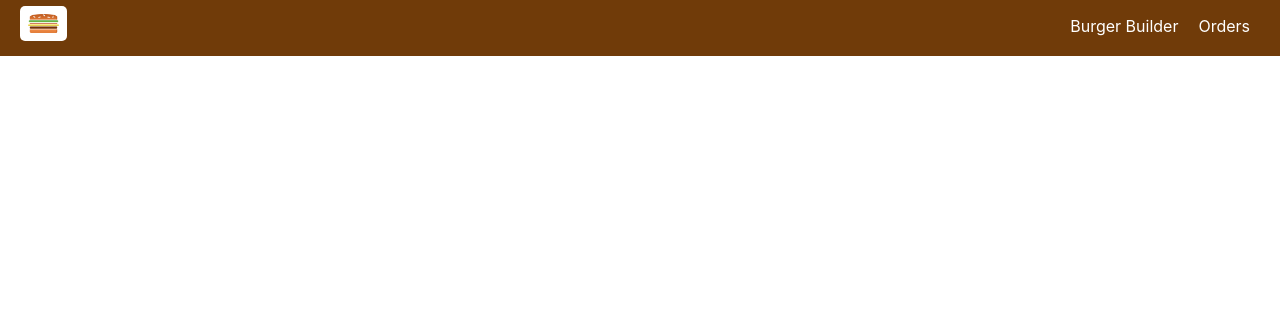
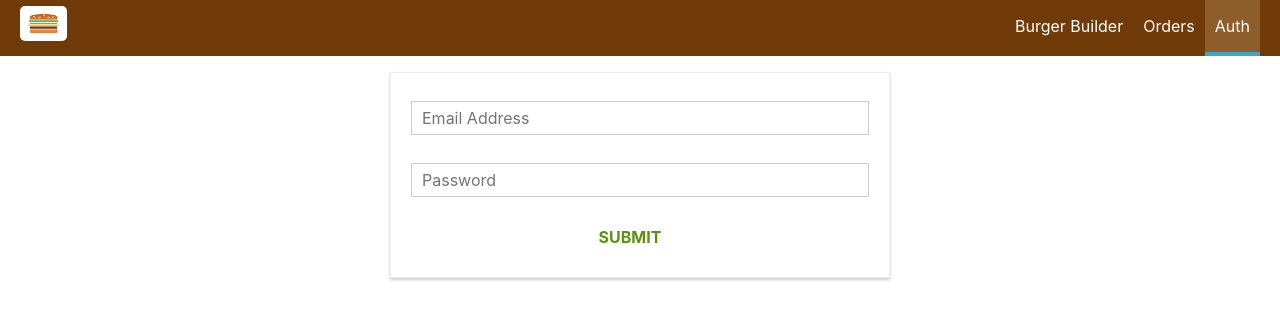
Before and after one commit to pokuk76/burger-builder, a React app: page /auth in a window 1280 px wide. Shown: the top 320 px of the page. Built offline with nearby package versions, Linux system fonts and the light colour scheme.

Commit message:
Required App Adjustments and Adding an Auth Form

```diff
--- a/src/App.js
+++ b/src/App.js
@@ -5,6 +5,7 @@
 import BurgerBuilder from './containers/BurgerBuilder/BurgerBuilder';
 import Checkout from './containers/Checkout/Checkout';
 import Orders from './containers/Orders/Orders';
+import Auth from './containers/Auth/Auth';
 
 // function App() {
 //   return (
@@ -22,6 +23,7 @@
           <Switch >
             <Route path="/checkout" component={Checkout} />
             <Route path="/orders" component={Orders} />
+            <Route path="/auth" component={Auth} />
             <Route path="/" exact component={BurgerBuilder} />
           </Switch>
 
--- a/src/components/Navigation/NavigationItems/NavigationItems.js
+++ b/src/components/Navigation/NavigationItems/NavigationItems.js
@@ -7,6 +7,7 @@
     <ul className={classes.NavigationItems}>
         <NavigationItem link="/" exact>Burger Builder</NavigationItem>
         <NavigationItem link="/orders">Orders</NavigationItem>
+        <NavigationItem link="/auth">Auth</NavigationItem>
     </ul>
 );
 
--- /dev/null
+++ b/src/containers/Auth/Auth.js
@@ -0,0 +1,124 @@
+import React, { Component } from 'react';
+
+import Button from '../../components/UI/Button/Button';
+import Spinner from '../../components/UI/Spinner/Spinner';
+import Input from '../../components/UI/Input/Input';
+
+import classes from './Auth.module.css';
+
+class Auth extends Component {
+    state = {
+        controls: {
+            email: {
+                elementType: 'input',
+                elementConfig: {
+                    // Default HTML property names
+                    type: 'email',
+                    placeholder: 'Email Address'
+                },
+                value: '',
+                validation: {
+                    required: true,
+                    isEmail: true,
+                },
+                valid: false,
+                touched: false,
+            },
+            password: {
+                elementType: 'input',
+                elementConfig: {
+                    // Default HTML property names
+                    type: 'password',
+                    placeholder: 'Password'
+                },
+                value: '',
+                validation: {
+                    required: true,
+                    minLength: 6,   // Min length for Firebase
+                },
+                valid: false,
+                touched: false,
+            },
+        },
+    }
+
+    checkValidity(value, rules) {
+        let isValid = true;
+        if (!rules) {
+            return true;
+        }
+
+        if (rules.required) {
+            isValid = value.trim() !== '' && isValid;
+        }
+
+        if (rules.minLength) {
+            isValid = value.length >= rules.minLength && isValid
+        }
+
+        if (rules.maxLength) {
+            isValid = value.length <= rules.maxLength && isValid
+        }
+
+        if (rules.isEmail) {
+            const pattern = /[a-z0-9!#$%&'*+/=?^_`{|}~-]+(?:\.[a-z0-9!#$%&'*+/=?^_`{|}~-]+)*@(?:[a-z0-9](?:[a-z0-9-]*[a-z0-9])?\.)+[a-z0-9](?:[a-z0-9-]*[a-z0-9])?/;
+            isValid = pattern.test(value) && isValid    //RegExp.test returns a boolean
+        }
+
+        if (rules.isNumeric) {
+            const pattern = /^\d+$/;
+            isValid = pattern.test(value) && isValid
+        }
+
+        return isValid;
+    }
+
+    inputChangedHandler = (event, controlName) => {
+        const updatedControls = {
+            ...this.state.controls,
+            [controlName]: {
+                ...this.state.controls[controlName],
+                value: event.target.value,
+                valid: this.checkValidity(event.target.value, this.state.controls[controlName].validation),
+                touched: true
+            },
+        };
+        this.setState({ controls: updatedControls });
+    }
+
+    render() {
+
+        const formElementsArray = []; // An array of JS objects
+
+        for (let key in this.state.controls) {
+            formElementsArray.push({
+                id: key,
+                config: this.state.controls[key],
+            })
+        }
+
+        const form = formElementsArray.map(formElement => (
+            <Input
+                key={formElement.id}
+                elementType={formElement.config.elementType}
+                elementConfig={formElement.config.elementConfig}
+                value={formElement.config.value}
+                invalid={!formElement.config.valid}
+                shouldValidate={formElement.config.validation}
+                touched={formElement.config.touched}
+                changed={(event) => this.inputChangedHandler(event, formElement.id)}
+            />
+        ));
+
+        return (
+            <div className={classes.Auth}>
+                <form>
+                    { form }
+                    <Button btnType="Success">SUBMIT</Button>
+                </form>
+            </div>
+        );
+    }
+};
+
+export default Auth;
--- /dev/null
+++ b/src/containers/Auth/Auth.module.css
@@ -0,0 +1,16 @@
+.Auth {
+    margin: 20px auto;
+    width: 80%;
+    text-align: center;
+    box-shadow: 0 2px 3px #ccc;
+    border: 1px solid #eee;
+    padding: 10px;
+    box-sizing: border-box;
+}
+
+@media (min-width: 600px) {
+    .Auth {
+        width: 500px;
+
+    }
+}
```
